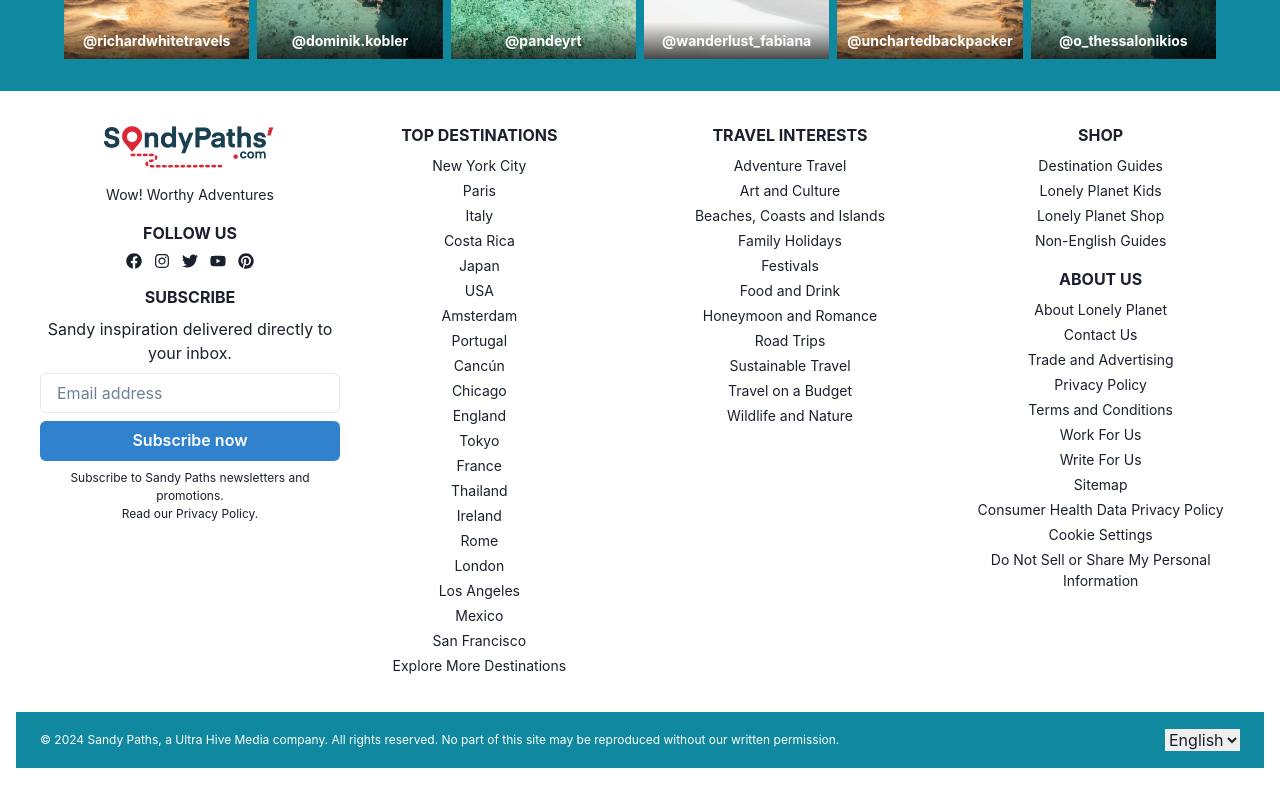
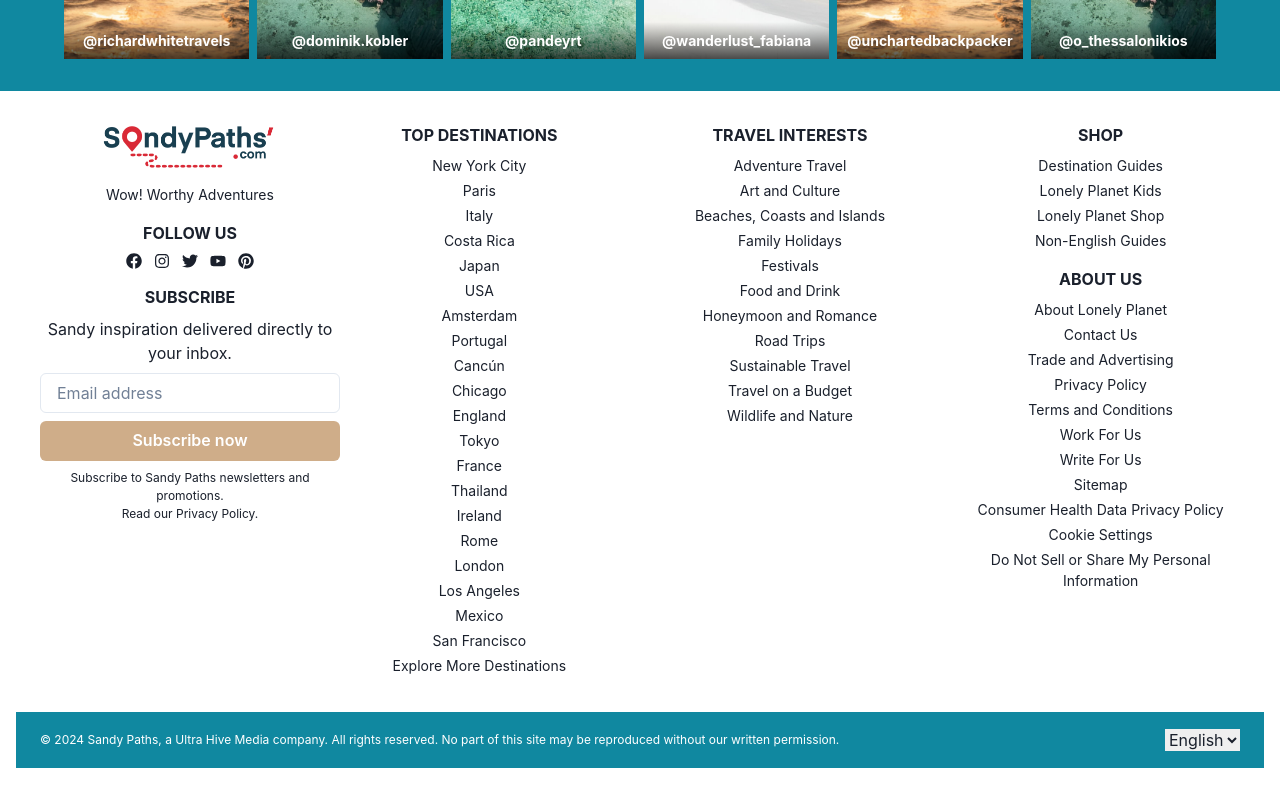
Before and after one commit to rapthar/sandypaths, a React (Create React App) app: page / in a window 1280 px wide. Shown: the part 4182-4982 px from the top of the page. Built offline with nearby package versions, Linux system fonts and the light colour scheme.

Commit message:
Update Footer.jsx

```diff
--- a/src/Components/Footer.jsx
+++ b/src/Components/Footer.jsx
@@ -28,7 +28,14 @@ const Footer = () => {
           <Text mb={2}>Sandy inspiration delivered directly to your inbox.</Text>
           <form>
             <Input placeholder="Email address" mb={2} />
-            <Button colorScheme="blue" width="100%">Subscribe now</Button>
+            <Button
+              bg="#CFAD89"
+              color="white"
+              width="100%"
+              _hover={{ bg: "#BF9D79" }}
+            >
+              Subscribe now
+            </Button>
           </form>
           <Text fontSize="xs" mt={2}>
             Subscribe to Sandy Paths newsletters and promotions.<br />
```
